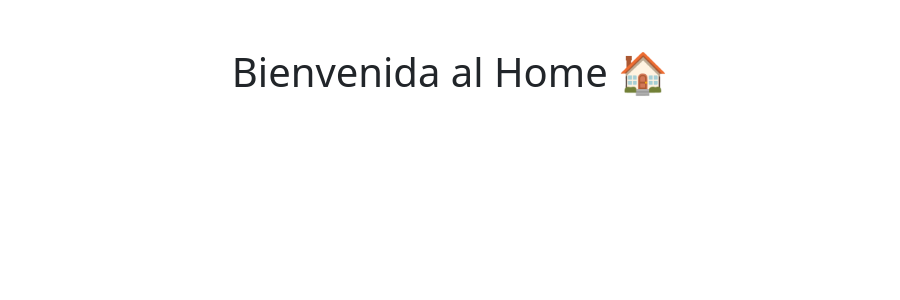
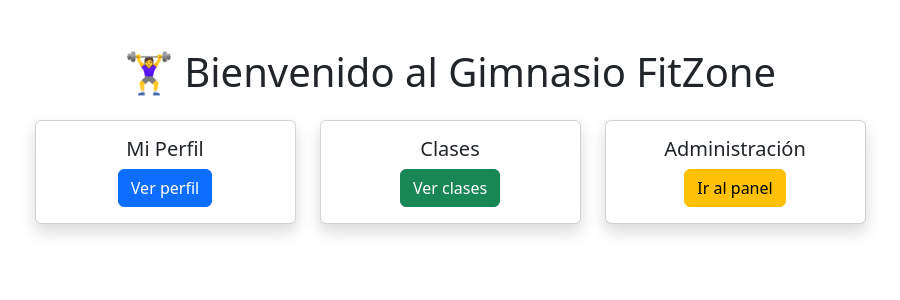
Before and after one commit to facundoplano/tpi-gimnasio, a React (Vite) app: page /home in a window 1280 px wide. Shown: the top 300 px of the page, without its empty margins (190-1090 px from the left). Built offline with nearby package versions, Linux system fonts and the light colour scheme.

Commit message:
login proisorio

```diff
--- a/src/components/Home.jsx
+++ b/src/components/Home.jsx
@@ -1,9 +1,46 @@
+import { Container, Row, Col, Card, Button } from "react-bootstrap";
+import { useNavigate } from "react-router-dom";
+
 const Home = () => {
-    return (
-      <div className="text-center mt-5">
-        <h1>Bienvenida al Home 🏠</h1>
-      </div>
-    );
-  };
+  const navigate = useNavigate();
+
+  return (
+    <Container className="mt-5 text-center">
+      <h1 className="mb-4">🏋️‍♀️ Bienvenido al Gimnasio FitZone</h1>
+      <Row className="justify-content-center">
+        <Col md={3}>
+          <Card className="mb-4 shadow">
+            <Card.Body>
+              <Card.Title>Mi Perfil</Card.Title>
+              <Button variant="primary" onClick={() => navigate("/profile")}>
+                Ver perfil
+              </Button>
+            </Card.Body>
+          </Card>
+        </Col>
+        <Col md={3}>
+          <Card className="mb-4 shadow">
+            <Card.Body>
+              <Card.Title>Clases</Card.Title>
+              <Button variant="success" onClick={() => navigate("/clases")}>
+                Ver clases
+              </Button>
+            </Card.Body>
+          </Card>
+        </Col>
+        <Col md={3}>
+          <Card className="mb-4 shadow">
+            <Card.Body>
+              <Card.Title>Administración</Card.Title>
+              <Button variant="warning" onClick={() => navigate("/admin")}>
+                Ir al panel
+              </Button>
+            </Card.Body>
+          </Card>
+        </Col>
+      </Row>
+    </Container>
+  );
+};
 
 export default Home;
--- a/src/components/login.jsx
+++ b/src/components/login.jsx
@@ -1,22 +1,24 @@
 import { useState, useRef } from "react";
-import { Form, Button, Card, Container } from "react-bootstrap";
+import { Form, Button, Card } from "react-bootstrap";
 import { useNavigate } from "react-router-dom";
+import "../styles/Login.css";
 
 const Login = () => {
-  const [email, setEmail] = useState("");
-  const [password, setPassword] = useState("");
+  const [formData, setFormData] = useState({ email: "", password: "" });
   const emailRef = useRef(null);
   const navigate = useNavigate();
 
+  const handleChange = (e) => {
+    setFormData({ ...formData, [e.target.name]: e.target.value });
+  };
+
   const handleSubmit = (e) => {
     e.preventDefault();
+    const { email, password } = formData;
 
-    if (email === "admin@admin.com" && password === "1234") {
-      navigate("/home");
-    } else {
-      alert("Usuario o contraseña incorrectos");
-      emailRef.current.focus();
-    }
+    email === "admin@admin.com" && password === "1234"
+      ? navigate("/home")
+      : (alert("Usuario o contraseña incorrectos"), emailRef.current.focus());
   };
 
   return (
@@ -28,10 +30,11 @@ const Login = () => {
             <Form.Label>Usuario</Form.Label>
             <Form.Control
               type="email"
+              name="email"
               placeholder="Ingrese su email"
-              value={email}
+              value={formData.email}
               ref={emailRef}
-              onChange={(e) => setEmail(e.target.value)}
+              onChange={handleChange}
               required
             />
           </Form.Group>
@@ -40,9 +43,10 @@ const Login = () => {
             <Form.Label>Contraseña</Form.Label>
             <Form.Control
               type="password"
+              name="password"
               placeholder="Ingrese su contraseña"
-              value={password}
-              onChange={(e) => setPassword(e.target.value)}
+              value={formData.password}
+              onChange={handleChange}
               required
             />
           </Form.Group>
--- a/src/index.css
+++ b/src/index.css
@@ -17,26 +17,6 @@ body {
   margin: 0;
   padding: 0;
   min-height: 100vh;
-}
-
-/* Contenedor principal */
-.main-container {
-  display: flex;
-  flex-direction: column;
-  align-items: center;
-  justify-content: center;
-  min-height: 100vh;
-  padding: 2rem;
-}
-
-/* Tarjetas (por ejemplo, el login) */
-.card-custom {
-  width: 100%;
-  max-width: 400px;
-  background: white;
-  border-radius: var(--radius);
-  box-shadow: var(--shadow);
-  padding: 2rem;
 }
 
 /* Títulos */
```
